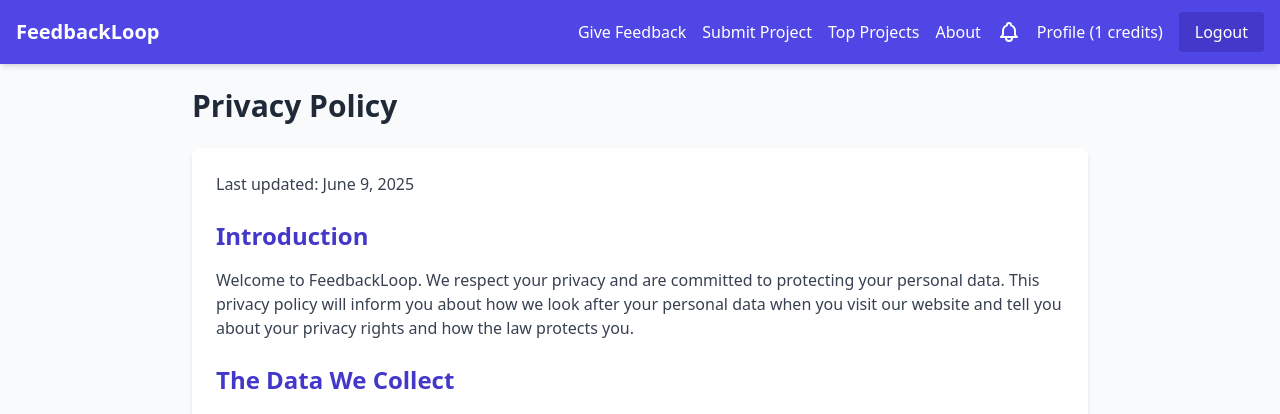
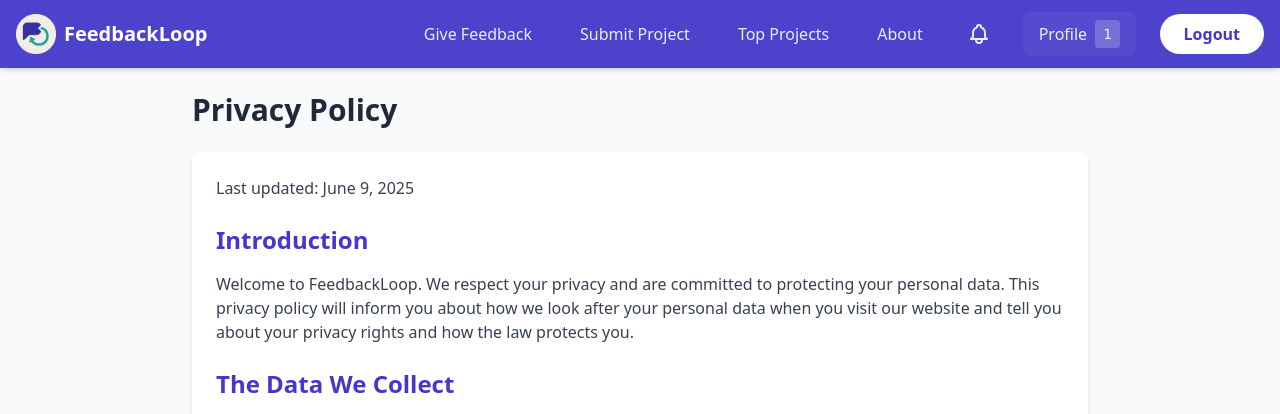
Before and after one commit to Ernosto0/Feedbackloop, a Django app: page /privacy-policy/ in a window 1280 px wide. Shown: the top 414 px of the page. Run offline with Django 5.2, Linux system fonts and the light colour scheme; the visitor is signed in with stand-in values (Sample User, id 1); data comes from the database, SQL or seed files in the repository; data that the repository does not hold is empty; some libraries are stand-ins or nearby versions.

Commit message:
Enhance navigation in base.html: Update styles for improved aesthetics and user experience, including a new logo integration, refined hover effects, and responsive design adjustments for mobile and desktop views.

```diff
--- a/templates/base.html
+++ b/templates/base.html
@@ -43,10 +43,13 @@
 </head>
 <body class="bg-gray-50 min-h-screen flex flex-col">
     <!-- Navigation -->
-    <nav class="bg-indigo-600 text-white shadow-md">
+    <nav class="bg-indigo-700/95 backdrop-blur-md text-white shadow-md sticky top-0 z-50">
         <div class="container mx-auto px-4 py-3">
             <div class="flex justify-between items-center">
-                <a href="{% url 'home' %}" class="text-xl font-bold">FeedbackLoop</a>
+                <a href="{% url 'home' %}" class="flex items-center space-x-2">
+                    <img src="{% static 'logo.png' %}" alt="FeedbackLoop Logo" class="h-10 w-auto">
+                    <span class="text-xl font-bold text-white">FeedbackLoop</span>
+                </a>
 
                 <!-- Mobile menu button -->
                 <button id="mobile-menu-button" class="md:hidden text-white focus:outline-none">
@@ -56,40 +59,53 @@
                 </button>
 
                 <!-- Desktop Navigation -->
-                <div class="hidden md:flex space-x-4 items-center">
+                <div class="hidden md:flex space-x-6 items-center">
                     {% if user.is_authenticated %}
-                        <a href="{% url 'feedback_dashboard' %}" class="hover:text-indigo-200">Give Feedback</a>
-                        <a href="{% url 'submit_project' %}" class="hover:text-indigo-200">Submit Project</a>
-                        <a href="{% url 'top_projects' %}" class="hover:text-indigo-200">Top Projects</a>
-                        <a href="{% url 'about' %}" class="hover:text-indigo-200">About</a>
+                        <a href="{% url 'feedback_dashboard' %}" class="group relative px-3 py-2 text-white/90 hover:text-white transition-all duration-300">
+                            Give Feedback
+                            <span class="absolute bottom-0 left-0 w-0 h-0.5 bg-white transition-all duration-300 group-hover:w-full"></span>
+                        </a>
+                        <a href="{% url 'submit_project' %}" class="group relative px-3 py-2 text-white/90 hover:text-white transition-all duration-300">
+                            Submit Project
+                            <span class="absolute bottom-0 left-0 w-0 h-0.5 bg-white transition-all duration-300 group-hover:w-full"></span>
+                        </a>
+                        <a href="{% url 'top_projects' %}" class="group relative px-3 py-2 text-white/90 hover:text-white transition-all duration-300">
+                            Top Projects
+                            <span class="absolute bottom-0 left-0 w-0 h-0.5 bg-white transition-all duration-300 group-hover:w-full"></span>
+                        </a>
+                        <a href="{% url 'about' %}" class="group relative px-3 py-2 text-white/90 hover:text-white transition-all duration-300">
+                            About
+                            <span class="absolute bottom-0 left-0 w-0 h-0.5 bg-white transition-all duration-300 group-hover:w-full"></span>
+                        </a>
 
                         <!-- Dedicated Notifications Link -->
                         <div class="relative">
-                            <a href="{% url 'user_notifications' %}" class="hover:text-indigo-200 flex items-center">
+                            <a href="{% url 'user_notifications' %}" class="relative inline-flex items-center p-2 text-white/90 hover:text-white transition-all duration-300 hover:bg-white/10 rounded-lg">
                                 <svg xmlns="http://www.w3.org/2000/svg" class="h-6 w-6" fill="none" viewBox="0 0 24 24" stroke="currentColor">
                                     <path stroke-linecap="round" stroke-linejoin="round" stroke-width="2" d="M15 17h5l-1.405-1.405A2.032 2.032 0 0118 14.158V11a6.002 6.002 0 00-4-5.659V5a2 2 0 10-4 0v.341C7.67 6.165 6 8.388 6 11v3.159c0 .538-.214 1.055-.595 1.436L4 17h5m6 0v1a3 3 0 11-6 0v-1m6 0H9" />
                                 </svg>
                                 {% if notification_count > 0 %}
-                                <span id="notification-icon-badge" class="absolute -top-2 -right-2 inline-flex items-center justify-center w-5 h-5 text-xs font-bold text-white bg-red-600 rounded-full">
+                                <span id="notification-icon-badge" class="absolute -top-1 -right-1 inline-flex items-center justify-center w-5 h-5 text-xs font-bold text-white bg-red-500 rounded-full border-2 border-indigo-700 transform transition-transform duration-300 hover:scale-110">
                                     {{ notification_count }}
                                 </span>
                                 {% else %}
-                                <span id="notification-icon-badge" class="hidden absolute -top-2 -right-2 inline-flex items-center justify-center w-5 h-5 text-xs font-bold text-white bg-red-600 rounded-full">
+                                <span id="notification-icon-badge" class="hidden absolute -top-1 -right-1 inline-flex items-center justify-center w-5 h-5 text-xs font-bold text-white bg-red-500 rounded-full border-2 border-indigo-700">
                                     0
                                 </span>
                                 {% endif %}
                             </a>
                         </div>
 
-                        <div class="relative">
-                            <a href="{% url 'profile' %}" class="hover:text-indigo-200 flex items-center">
-                                Profile ({{ user.profile.credits }} credits)
+                        <div class="relative group">
+                            <a href="{% url 'profile' %}" class="inline-flex items-center px-4 py-2 text-white/90 hover:text-white transition-all duration-300 bg-white/5 hover:bg-white/10 rounded-lg">
+                                <span class="mr-2">Profile</span>
+                                <span class="font-mono bg-white/20 px-2 py-1 rounded text-sm">{{ user.profile.credits }}</span>
                                 {% if notification_count > 0 %}
-                                <span id="notification-badge" class="inline-flex items-center justify-center w-5 h-5 ml-2 text-xs font-bold text-white bg-red-600 rounded-full">
+                                <span id="notification-badge" class="ml-2 inline-flex items-center justify-center w-5 h-5 text-xs font-bold text-white bg-red-500 rounded-full transform transition-transform duration-300 group-hover:scale-110">
                                     {{ notification_count }}
                                 </span>
                                 {% else %}
-                                <span id="notification-badge" class="hidden inline-flex items-center justify-center w-5 h-5 ml-2 text-xs font-bold text-white bg-red-600 rounded-full">
+                                <span id="notification-badge" class="hidden ml-2 inline-flex items-center justify-center w-5 h-5 text-xs font-bold text-white bg-red-500 rounded-full">
                                     0
                                 </span>
                                 {% endif %}
@@ -97,26 +113,32 @@
                         </div>
                         <form method="post" action="{% url 'logout' %}" class="inline">
                             {% csrf_token %}
-                            <button type="submit" class="bg-indigo-700 px-4 py-2 rounded hover:bg-indigo-800">Logout</button>
+                            <button type="submit" class="bg-white text-indigo-700 px-6 py-2 rounded-full font-bold hover:bg-indigo-50 transition-all duration-300 transform hover:-translate-y-0.5 hover:shadow-lg">Logout</button>
                         </form>
                     {% else %}
-                        <a href="{% url 'login' %}" class="hover:text-indigo-200">Login</a>
-                        <a href="{% url 'about' %}" class="hover:text-indigo-200">About</a>
-                        <a href="{% url 'signup' %}" class="bg-indigo-700 px-4 py-2 rounded hover:bg-indigo-800">Sign Up</a>
+                        <a href="{% url 'login' %}" class="group relative px-3 py-2 text-white/90 hover:text-white transition-all duration-300">
+                            Login
+                            <span class="absolute bottom-0 left-0 w-0 h-0.5 bg-white transition-all duration-300 group-hover:w-full"></span>
+                        </a>
+                        <a href="{% url 'about' %}" class="group relative px-3 py-2 text-white/90 hover:text-white transition-all duration-300">
+                            About
+                            <span class="absolute bottom-0 left-0 w-0 h-0.5 bg-white transition-all duration-300 group-hover:w-full"></span>
+                        </a>
+                        <a href="{% url 'signup' %}" class="bg-white text-indigo-700 px-6 py-2 rounded-full font-bold hover:bg-indigo-50 transition-all duration-300 transform hover:-translate-y-0.5 hover:shadow-lg">Sign Up</a>
                     {% endif %}
                 </div>
             </div>
 
             <!-- Mobile Navigation Menu (Hidden by default) -->
-            <div id="mobile-menu" class="mobile-menu-hidden mt-4 pt-4 border-t border-indigo-500 md:hidden">
+            <div id="mobile-menu" class="mobile-menu-hidden mt-4 pt-4 border-t border-white/10 md:hidden">
                 <div class="flex flex-col space-y-3">
                     {% if user.is_authenticated %}
-                        <a href="{% url 'feedback_dashboard' %}" class="hover:text-indigo-200 py-2">Give Feedback</a>
-                        <a href="{% url 'submit_project' %}" class="hover:text-indigo-200 py-2">Submit Project</a>
-                        <a href="{% url 'top_projects' %}" class="hover:text-indigo-200 py-2">Top Projects</a>
-                        <a href="{% url 'about' %}" class="hover:text-indigo-200 py-2">About</a>
+                        <a href="{% url 'feedback_dashboard' %}" class="text-white/90 hover:text-white py-2">Give Feedback</a>
+                        <a href="{% url 'submit_project' %}" class="text-white/90 hover:text-white py-2">Submit Project</a>
+                        <a href="{% url 'top_projects' %}" class="text-white/90 hover:text-white py-2">Top Projects</a>
+                        <a href="{% url 'about' %}" class="text-white/90 hover:text-white py-2">About</a>
 
-                        <a href="{% url 'user_notifications' %}" class="hover:text-indigo-200 flex items-center py-2">
+                        <a href="{% url 'user_notifications' %}" class="text-white/90 hover:text-white flex items-center py-2">
                             <span>Notifications</span>
                             {% if notification_count > 0 %}
                             <span id="mobile-notification-badge" class="inline-flex items-center justify-center w-5 h-5 ml-2 text-xs font-bold text-white bg-red-600 rounded-full">
@@ -129,18 +151,18 @@
                             {% endif %}
                         </a>
 
-                        <a href="{% url 'profile' %}" class="hover:text-indigo-200 flex items-center py-2">
+                        <a href="{% url 'profile' %}" class="text-white/90 hover:text-white flex items-center py-2">
                             <span>Profile ({{ user.profile.credits }} credits)</span>
                         </a>
 
                         <form method="post" action="{% url 'logout' %}" class="py-2">
                             {% csrf_token %}
-                            <button type="submit" class="bg-indigo-700 px-4 py-2 rounded hover:bg-indigo-800 w-full text-left">Logout</button>
+                            <button type="submit" class="bg-white text-indigo-700 px-4 py-2 rounded-full font-bold hover:bg-indigo-50 transition-colors w-full text-left">Logout</button>
                         </form>
                     {% else %}
-                        <a href="{% url 'login' %}" class="hover:text-indigo-200 py-2">Login</a>
-                        <a href="{% url 'about' %}" class="hover:text-indigo-200 py-2">About</a>
-                        <a href="{% url 'signup' %}" class="bg-indigo-700 px-4 py-2 rounded hover:bg-indigo-800 text-center">Sign Up</a>
+                        <a href="{% url 'login' %}" class="text-white/90 hover:text-white py-2">Login</a>
+                        <a href="{% url 'about' %}" class="text-white/90 hover:text-white py-2">About</a>
+                        <a href="{% url 'signup' %}" class="bg-white text-indigo-700 px-4 py-2 rounded-full font-bold hover:bg-indigo-50 transition-colors text-center">Sign Up</a>
                     {% endif %}
                 </div>
             </div>
```
